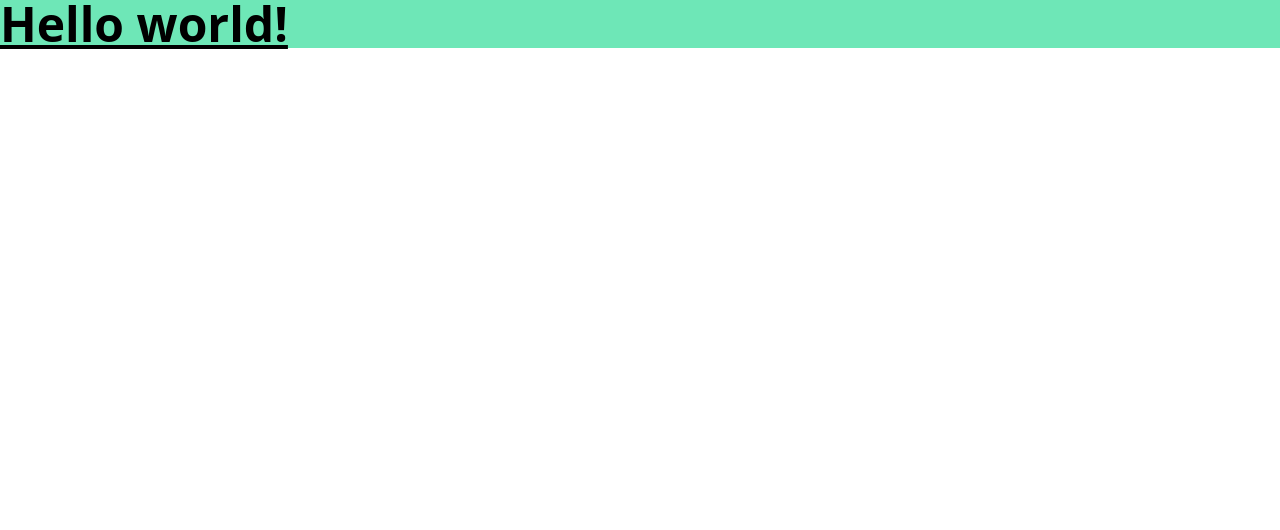
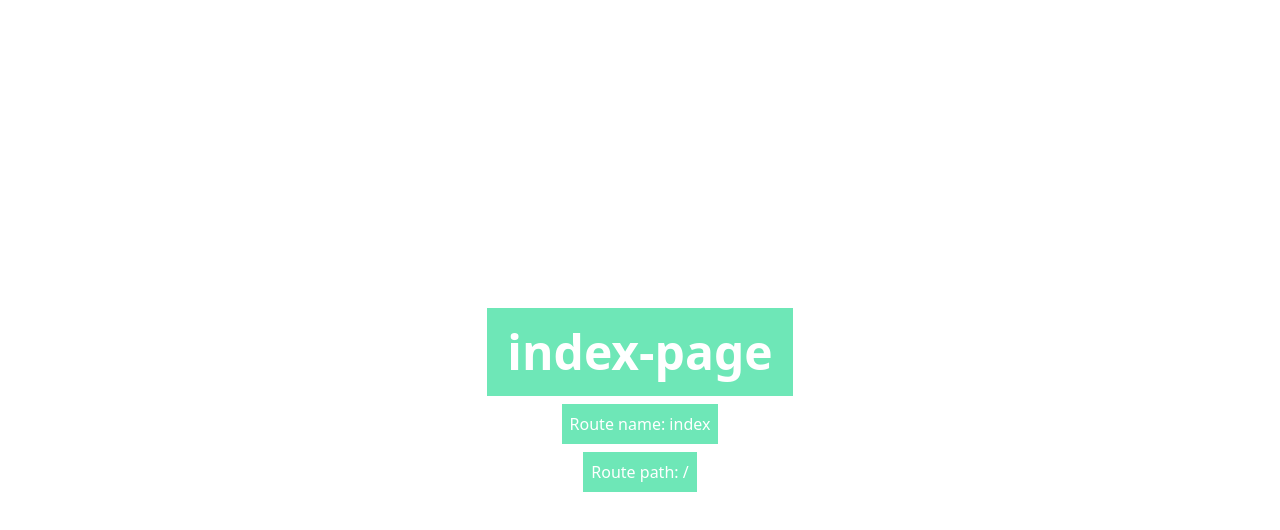
Before and after one commit to TimoTheus27/nuxt3TWstarter, a Nuxt app: page / in a window 1280 px wide. Shown: the top 530 px of the page. Built offline with nearby package versions, Linux system fonts and the light colour scheme.

Commit message:
access route properties in index page

```diff
--- a/pages/index.vue
+++ b/pages/index.vue
@@ -1,9 +1,32 @@
+<script setup lang="ts">
+const route = useRoute()
+
+const routeProperties: string[] = [
+  `Route name: ${String(route.name)}`,
+  `Route path: ${route.path}`
+]
+</script>
+
 <template>
-  <div>
+  <div class="min-h-screen flex flex-col justify-center align-middle items-center">
     <h1
-      class="text-5xl font-bold underline bg-emerald-300"
+      class="bg-emerald-300 p-5 text-5xl font-bold text-white"
     >
-      Hello world!
+      {{ $route.name }}-page
     </h1>
+    <p
+      v-for="(prop, i) in routeProperties"
+      :key="i"
+      class="bg-emerald-300 mt-2 text-white p-2"
+    >
+      {{ prop }}
+    </p>
+    <p
+      v-for="(param, i) in $route.query"
+      :key="i"
+      class="bg-emerald-300 mt-2 text-white p-2"
+    >
+      {{ param }}
+    </p>
   </div>
 </template>
```
